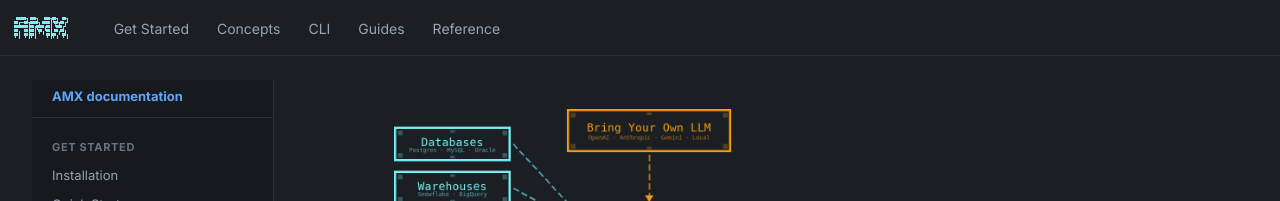
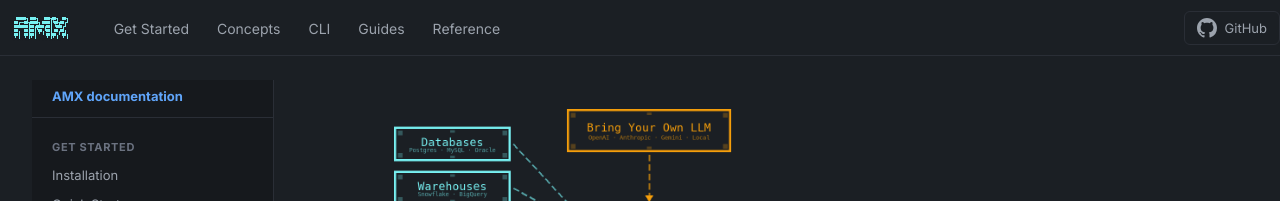
Before and after one commit to omeryasirkucuk/amx-docs, an MkDocs documentation site: the page built from docs/index.md, in a window 1280 px wide. Shown: the top 201 px of the page. Built offline with MkDocs 1.6.1 and Material for MkDocs 9.7.7, drawn with Linux system fonts in a browser that asks for light colours.

Commit message:
fix(toc) + feat(header): JS anchor offset + GitHub link in header
TOC anchor offset (real fix this time):
The previous CSS-only attempt (scroll-padding-top + scroll-margin-top)
didn't help because mkdocs-material's navigation.instant intercepts
in-page anchor clicks and runs its own window.scrollTo({top: y}) —
that path bypasses scroll-margin-top entirely. The heading was
landing right under the 56px sticky header, so when the user clicked
"Apply to the database" they saw the tail of "Review".

extra.js now installs a capture-phase click handler that fires BEFORE
Material's. It intercepts every a[href^="#"] click, computes the
target's absolute Y minus an 80px offset (header height + breathing
room), and runs window.scrollTo itself. e.stopPropagation() prevents
Material's handler from re-scrolling. A "load" handler does the same
for initial-load #fragment URLs (deep links into a section).

GitHub link in the header right slot:
The right side of the header had only the (now-disabled) palette
toggle slot — a lot of empty space. Add an outline button with the
GitHub icon + "GitHub" label, linked to omeryasirkucuk/amx, opening
in a new tab. Subtle until hover (border + text both turn accent).
On phones (≤768px) the label collapses, leaving just the icon.

CSS:
- .amx-headright__github — outlined pill, monospace-friendly sizing
- @media (max-width: 768px) hides the "GitHub" label, icon-only

```diff
--- a/docs/javascripts/extra.js
+++ b/docs/javascripts/extra.js
@@ -6,6 +6,59 @@
   const slug = path.split("/").filter(Boolean).pop() || "index";
   document.body.dataset.page = slug;
 }
+
+// ─────────────────────────────────────────────────────────────────────
+// Anchor-jump offset for the sticky header.
+//
+// CSS scroll-margin-top + scroll-padding-top would normally handle this,
+// but mkdocs-material's navigation.instant intercepts in-page anchor
+// clicks and runs its own window.scrollTo({top: y}) — that path bypasses
+// scroll-margin-top entirely, so the heading lands right under the 56px
+// sticky header and the user sees the previous section.
+//
+// Fix: capture-phase click handler that runs BEFORE Material's, computes
+// the correct offset target, scrolls there ourselves, and stops the
+// event so Material doesn't fight us.
+
+const ANCHOR_OFFSET_PX = 80; // header (56px) + breathing room (24px)
+
+document.addEventListener(
+  "click",
+  function (e) {
+    const link = e.target.closest('a[href^="#"]');
+    if (!link) return;
+    const href = link.getAttribute("href");
+    if (!href || href === "#") return;
+    const id = decodeURIComponent(href.slice(1));
+    const target = document.getElementById(id);
+    if (!target) return;
+
+    e.preventDefault();
+    e.stopPropagation();
+
+    const y = target.getBoundingClientRect().top + window.scrollY - ANCHOR_OFFSET_PX;
+    window.scrollTo({ top: y, behavior: "smooth" });
+
+    // Reflect the anchor in the URL so back/forward + share-link work.
+    if (window.history && window.history.pushState) {
+      window.history.pushState(null, "", href);
+    }
+  },
+  true // capture phase — fires before Material's listener
+);
+
+// On initial load with #fragment in URL, also re-apply the offset.
+window.addEventListener("load", function () {
+  if (!location.hash) return;
+  const id = decodeURIComponent(location.hash.slice(1));
+  const target = document.getElementById(id);
+  if (!target) return;
+  // Wait for fonts/images so the heading's final position is settled.
+  setTimeout(function () {
+    const y = target.getBoundingClientRect().top + window.scrollY - ANCHOR_OFFSET_PX;
+    window.scrollTo({ top: y, behavior: "auto" });
+  }, 100);
+});
 
 // ─────────────────────────────────────────────────────────────────────
 // Sidebar scroll preservation
--- a/docs/stylesheets/extra.css
+++ b/docs/stylesheets/extra.css
@@ -216,6 +216,39 @@
   align-items: center;
   gap: 8px;
   margin-left: auto;
+}
+
+/* GitHub repo link in the header right slot — icon + label, subtle until hover. */
+.amx-headright__github {
+  display: inline-flex;
+  align-items: center;
+  gap: 8px;
+  padding: 6px 12px;
+  font-size: 13px;
+  font-weight: 500;
+  color: var(--text-muted);
+  text-decoration: none;
+  border: 1px solid var(--border);
+  border-radius: 6px;
+  transition: color 150ms ease, border-color 150ms ease, background 150ms ease;
+}
+.amx-headright__github:hover {
+  color: var(--text);
+  border-color: var(--text-muted);
+  background: var(--bg-hover);
+  text-decoration: none;
+}
+.amx-headright__github svg {
+  flex-shrink: 0;
+}
+@media (max-width: 768px) {
+  .amx-headright__github {
+    padding: 6px 8px;
+    /* Hide label on phones, keep icon only */
+  }
+  .amx-headright__github span {
+    display: none;
+  }
 }
 
 /* Theme toggle — strip Material's button styling so it's just the icon */
--- a/overrides/partials/header.html
+++ b/overrides/partials/header.html
@@ -73,8 +73,20 @@
       {% endfor %}
     </nav>
 
-    {# Spacer pushes the toggle to the right #}
+    {# Right side: GitHub repo link, plus the palette toggle when palette
+       is configured as a list (we lock to slate via a single mapping, so
+       the toggle block below is currently a no-op — it stays so future
+       toggle re-enables don't need template surgery). #}
     <div class="amx-headright">
+      <a href="https://github.com/omeryasirkucuk/amx"
+         target="_blank" rel="noopener"
+         class="amx-headright__github"
+         aria-label="AMX on GitHub">
+        <svg viewBox="0 0 24 24" width="20" height="20" fill="currentColor" aria-hidden="true">
+          <path d="M12 0C5.37 0 0 5.37 0 12c0 5.31 3.435 9.795 8.205 11.385.6.105.825-.255.825-.57 0-.285-.015-1.23-.015-2.235-3.015.555-3.795-.735-4.035-1.41-.135-.345-.72-1.41-1.23-1.695-.42-.225-1.02-.78-.015-.795.945-.015 1.62.87 1.845 1.23 1.08 1.815 2.805 1.305 3.495.99.105-.78.42-1.305.765-1.605-2.67-.3-5.46-1.335-5.46-5.925 0-1.305.465-2.385 1.23-3.225-.12-.3-.54-1.53.12-3.18 0 0 1.005-.315 3.3 1.23.96-.27 1.98-.405 3-.405s2.04.135 3 .405c2.295-1.56 3.3-1.23 3.3-1.23.66 1.65.24 2.88.12 3.18.765.84 1.23 1.905 1.23 3.225 0 4.605-2.805 5.625-5.475 5.925.435.375.81 1.095.81 2.22 0 1.605-.015 2.895-.015 3.3 0 .315.225.69.825.57A12.02 12.02 0 0 0 24 12c0-6.63-5.37-12-12-12z"/>
+        </svg>
+        <span>GitHub</span>
+      </a>
       {% if config.theme.palette %}
         {% if not config.theme.palette is mapping %}
           {% include "partials/palette.html" %}
```
